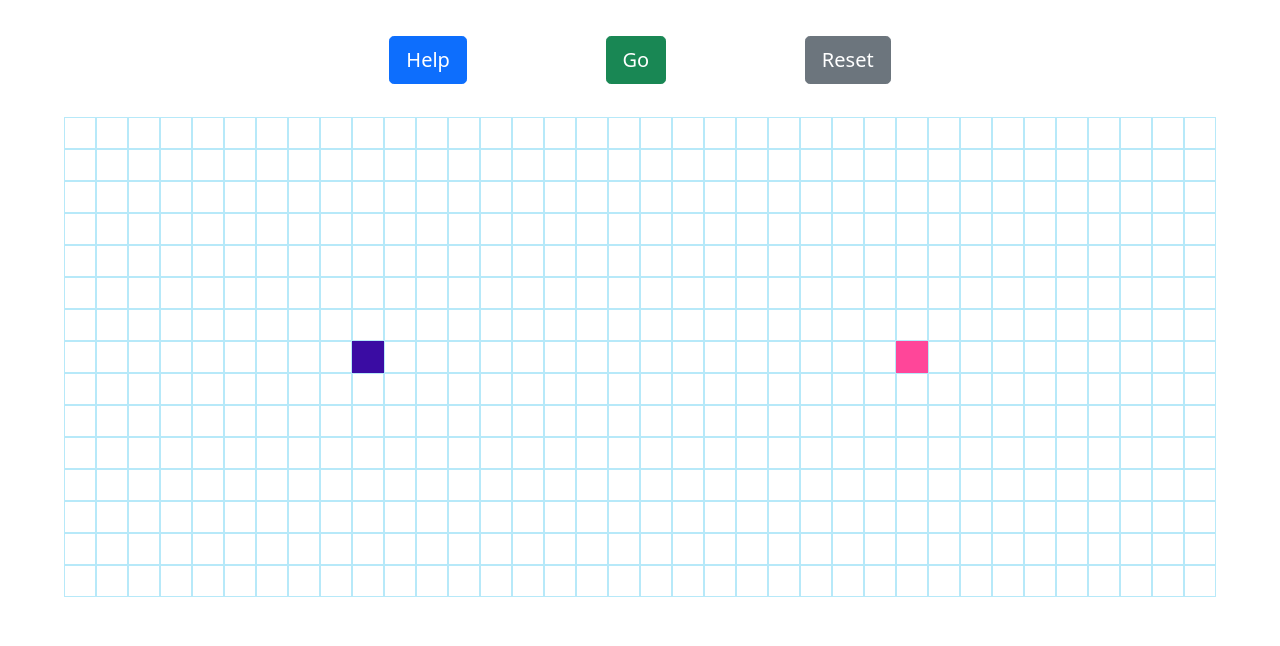
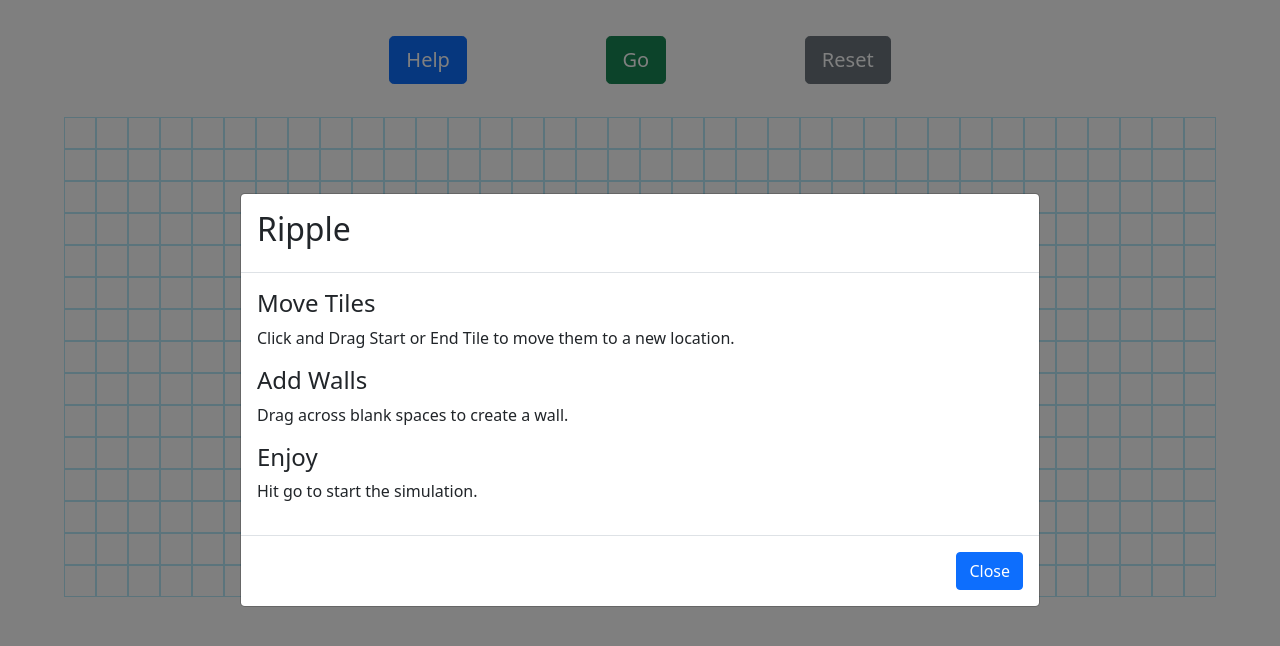
Before and after one commit to PeeyushKumar/ripple, a React (Create React App) app: page / in a window 1280 px wide. Shown: the top 646 px of the page. Built offline with nearby package versions, Linux system fonts and the light colour scheme.

Commit message:
Implement Modal from react-bootstrap instead of vanilla bootstrap

```diff
--- a/src/components/Board.jsx
+++ b/src/components/Board.jsx
@@ -34,6 +34,7 @@
         this.state = {
             count,
             tiles,
+            showHelp: true,
             found: false,
             startNodeId,
             endNodeId,
@@ -70,6 +71,18 @@
             found: false,
             selectedId: null,
             drawingWall: false,
+        })
+    }
+
+    showHelp = () => {
+        this.setState({
+            showHelp: true
+        })
+    }
+
+    closeHelp = () => {
+        this.setState({
+            showHelp: false
         })
     }
 
@@ -218,9 +231,13 @@
     render() {
         return (
             <div>
-                    <Help />
+                <Help
+                    closeHelp={this.closeHelp}
+                    show={this.state.showHelp}
+                ></Help>
 
                 <Panel
+                    showHelp={this.showHelp}
                     startSearching={this.startSearching}
                     reset={this.reset}
                 ></Panel>
--- a/src/components/Help.jsx
+++ b/src/components/Help.jsx
@@ -1,29 +1,36 @@
 import React from 'react';
-import {Modal} from 'bootstrap';
+import Button from 'react-bootstrap/Button';
+import Modal from 'react-bootstrap/Modal';
 
-const Help = () => {
+const Help = (props) => {
     return(
-        <div class="modal fade" id="helpModal" tabindex="-1" aria-labelledby="helpModalLabel" aria-hidden="true">
-            <div class="modal-dialog">
-                <div class="modal-content">
-                    <div class="modal-header">
-                        <h2 class="modal-title" id="helpModalLabel">Ripple</h2>
-                        <button type="button" class="btn-close" data-bs-dismiss="modal" aria-label="Close"></button>
-                    </div>
-                    <div class="modal-body">
-                        <h5>Move Tiles</h5>
-                        <p>Click and Drag Start or End Tile to move them to a new location.</p>
-                        <h5>Add Walls</h5>
-                        <p>Drag across blank spaces to create a wall.</p>
-                        <h5>Enjoy</h5>
-                        <p>Hit go to start the simulation.</p>
-                    </div>
-                    <div class="modal-footer">
-                        <button type="button" class="btn btn-secondary" data-bs-dismiss="modal">Close</button>
-                    </div>
-                </div>
-            </div>
-        </div>
+        <Modal
+            show={props.show}
+            size="lg"
+            aria-labelledby="contained-modal-title-vcenter"
+            centered
+        >
+
+            <Modal.Header>
+                <Modal.Title id="contained-modal-title-vcenter">
+                    <h2>Ripple</h2>
+                </Modal.Title>
+            </Modal.Header>
+
+            <Modal.Body>
+                <h4>Move Tiles</h4>
+                <p>Click and Drag Start or End Tile to move them to a new location.</p>
+                <h4>Add Walls</h4>
+                <p>Drag across blank spaces to create a wall.</p>
+                <h4>Enjoy</h4>
+                <p>Hit go to start the simulation.</p>
+            </Modal.Body>
+
+            <Modal.Footer>
+                <Button onClick={props.closeHelp}>Close</Button>
+            </Modal.Footer>
+
+        </Modal>
     )
 }
 
--- a/src/components/Panel.jsx
+++ b/src/components/Panel.jsx
@@ -1,5 +1,5 @@
 import React, {Component} from 'react';
-import {Button} from 'react-bootstrap'
+import Button from 'react-bootstrap/Button'
 
 class Panel extends Component {
     render() {
@@ -9,8 +9,7 @@ class Panel extends Component {
 
                 <Button
                     className="btn btn-primary btn-lg"
-                    data-bs-toggle="modal"
-                    data-bs-target="#helpModal"
+                    onClick={this.props.showHelp}
                 >Help</Button>
 
                 <Button
```
Lines whose indentation alone changed are shown as unchanged.
